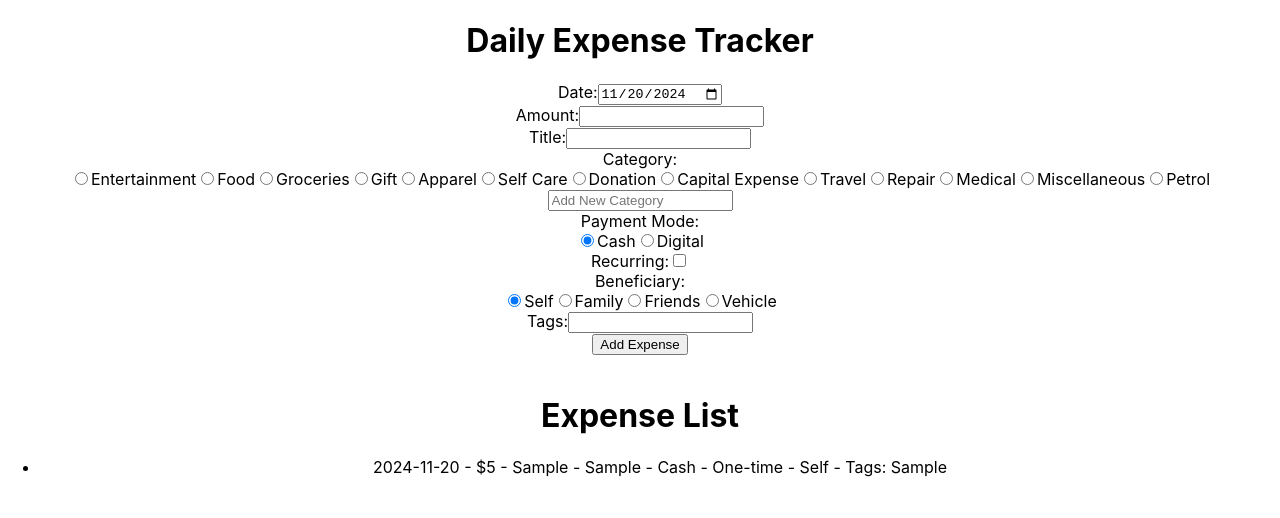
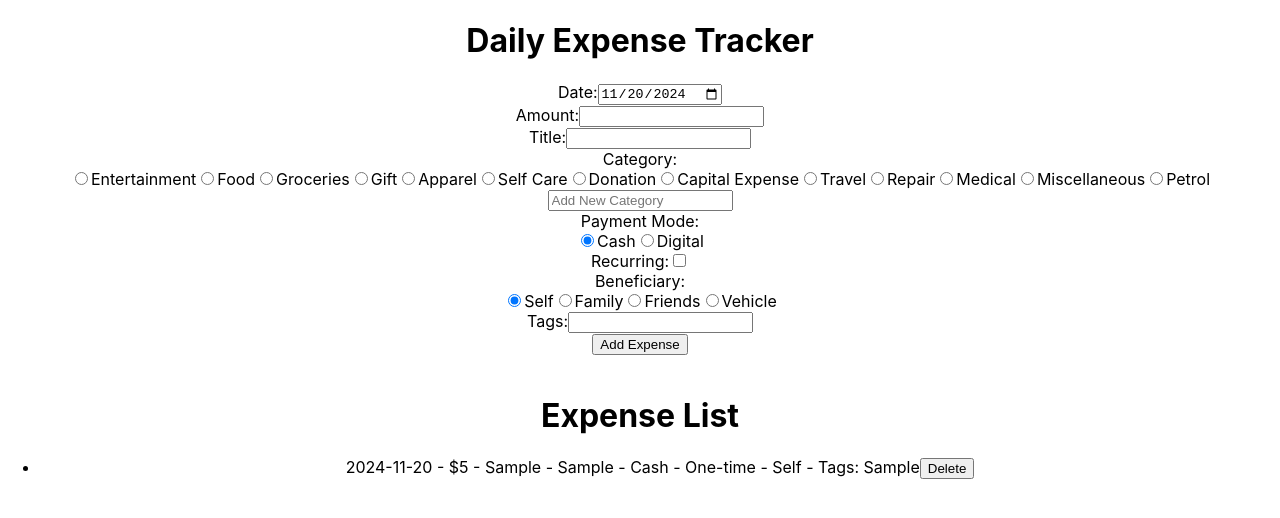
Before and after one commit to tewarishash12/expense-tracker-css, a React (Create React App) app: page /expenses in a window 1280 px wide. Both pictures are taken after typing "5", "Sample", "Sample", "Sample" into the empty fields and a click on the button "Add Expense". Shown: the top 518 px of the page. Built offline with nearby package versions, Linux system fonts and the light colour scheme.

Commit message:
delete expense

```diff
--- a/src/App.js
+++ b/src/App.js
@@ -10,13 +10,19 @@ function App() {
     setExpenses([...expenses, expense]);
   };
 
+  const handleDeleteExpense = (index) => {
+    const updatedExpenses = [...expenses];
+    updatedExpenses.splice(index, 1);
+    setExpenses(updatedExpenses);
+  };
+
   return (
     <div className="App">
       <h1>Daily Expense Tracker</h1>
       <ExpenseForm onSaveExpense={handleSaveExpense} />
       <br/>
       <h1>Expense List</h1>
-      <ExpenseList expenses={expenses} />
+      <ExpenseList expenses={expenses} onDeleteExpense={handleDeleteExpense} />
     </div>
   );
 }
--- a/src/components/ExpenseList.jsx
+++ b/src/components/ExpenseList.jsx
@@ -1,12 +1,12 @@
 import React from 'react';
 
-const ExpenseList = ({ expenses }) => {
+const ExpenseList = ({ expenses, onDeleteExpense }) => {
   return (
     <ul>
         {expenses.map((expense, index) => (
             <li key={index}>
                 {expense.date} - ${expense.amount} - {expense.title} - {expense.category} - {expense.paymentMode} - {expense.recurring ? 'Recurring' : 'One-time'} - {expense.beneficiary} - Tags: {expense.tags.join(', ')}
-                {/* <button onClick={() => onDeleteExpense(index)}>Delete</button> */}
+                <button onClick={() => onDeleteExpense(index)}>Delete</button>
             </li>
         ))}
     </ul>
```
